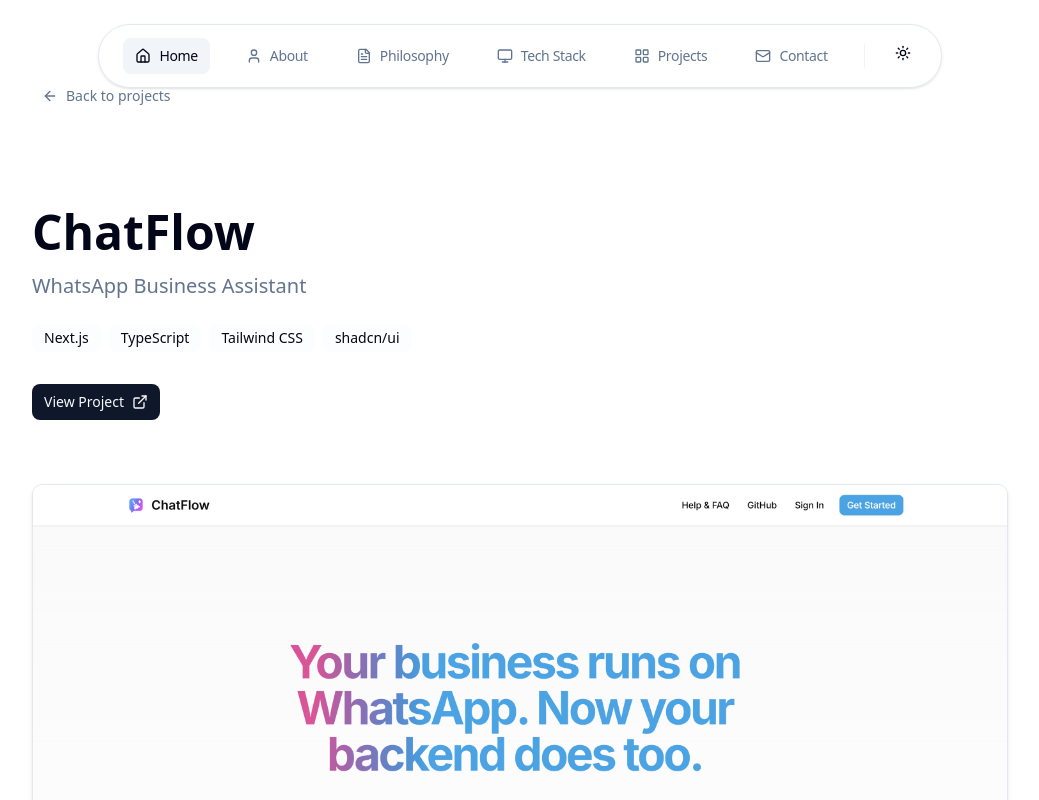
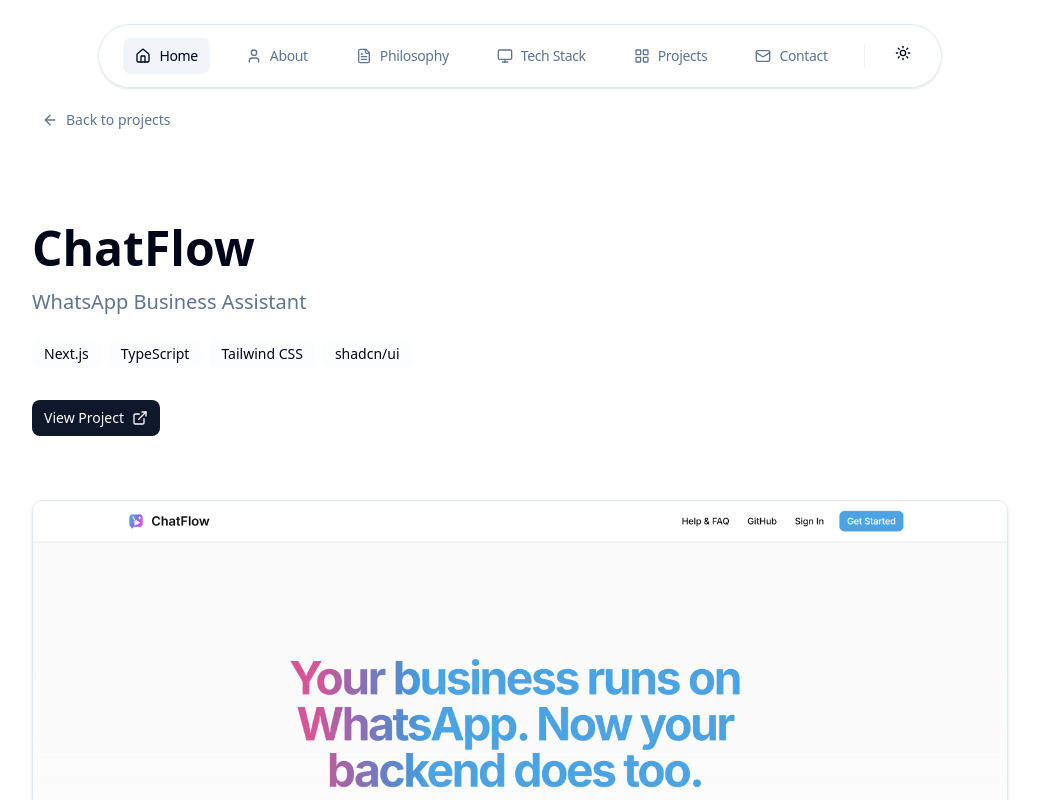
Before and after one commit to JavierGoodall99/javiergoodall-portfolio, a Next.js app: page /projects/chatflow in a window 1280 px wide. Shown: the top 800 px of the page, without its empty margins (120-1159 px from the left). Built offline with nearby package versions, Linux system fonts and the light colour scheme.

Commit message:
fix: adjust margin on Back button in ProjectPage for improved layout

```diff
--- a/src/app/projects/[projectId]/page.tsx
+++ b/src/app/projects/[projectId]/page.tsx
@@ -32,7 +32,7 @@
       {/* Back button */}
       <motion.div initial={{ opacity: 0 }} animate={{ opacity: 1 }}>
         <Button variant="ghost" size="sm" asChild>
-          <Link href="/" className="flex items-center gap-2 mb-8 text-muted-foreground">
+          <Link href="/" className="flex items-center gap-2 mb-6 mt-6 text-muted-foreground">
             <ArrowLeft size={16} />
             <span>Back to projects</span>
           </Link>
```
